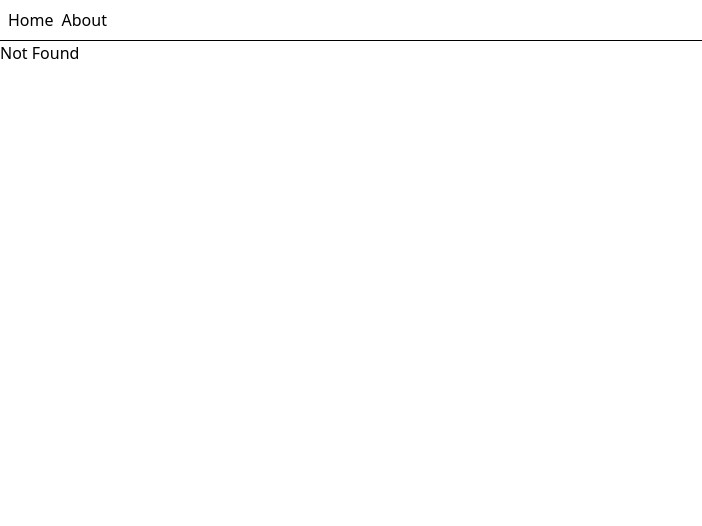
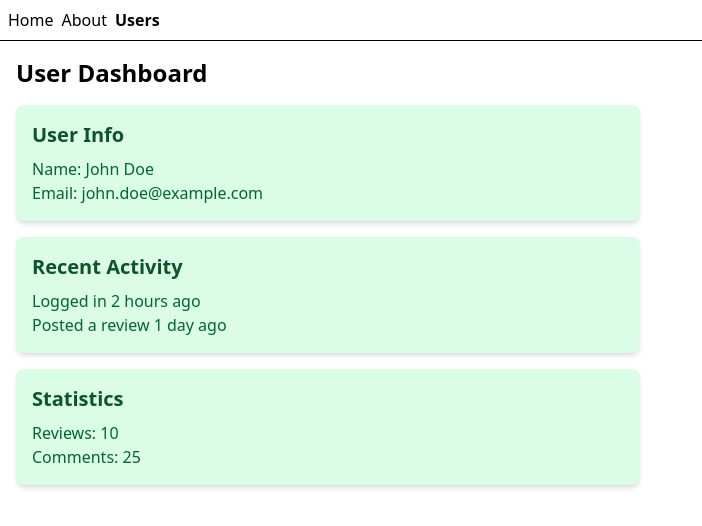
Before and after one commit to arvinsim/game-reviews-web-client, a React (Vite) app: page /users in a window 1280 px wide. Before the commit this address had no page. Shown: the top 526 px of the page, without its empty margins (0-702 px from the left). Built offline with nearby package versions, Linux system fonts and the light colour scheme.

Commit message:
Initial users page

```diff
--- a/src/routeTree.gen.ts
+++ b/src/routeTree.gen.ts
@@ -10,85 +10,104 @@
 
 // Import Routes
 
-import { Route as rootRoute } from "./routes/__root";
-import { Route as AboutImport } from "./routes/about";
-import { Route as IndexImport } from "./routes/index";
+import { Route as rootRoute } from './routes/__root'
+import { Route as UsersImport } from './routes/users'
+import { Route as AboutImport } from './routes/about'
+import { Route as IndexImport } from './routes/index'
 
 // Create/Update Routes
 
+const UsersRoute = UsersImport.update({
+  id: '/users',
+  path: '/users',
+  getParentRoute: () => rootRoute,
+} as any)
+
 const AboutRoute = AboutImport.update({
-	id: "/about",
-	path: "/about",
+  id: '/about',
+  path: '/about',
   getParentRoute: () => rootRoute,
-} as any);
+} as any)
 
 const IndexRoute = IndexImport.update({
-	id: "/",
-	path: "/",
+  id: '/',
+  path: '/',
   getParentRoute: () => rootRoute,
-} as any);
+} as any)
 
 // Populate the FileRoutesByPath interface
 
-declare module "@tanstack/react-router" {
+declare module '@tanstack/react-router' {
   interface FileRoutesByPath {
-		"/": {
-			id: "/";
-			path: "/";
-			fullPath: "/";
-			preLoaderRoute: typeof IndexImport;
-			parentRoute: typeof rootRoute;
-		};
-		"/about": {
-			id: "/about";
-			path: "/about";
-			fullPath: "/about";
-			preLoaderRoute: typeof AboutImport;
-			parentRoute: typeof rootRoute;
-		};
+    '/': {
+      id: '/'
+      path: '/'
+      fullPath: '/'
+      preLoaderRoute: typeof IndexImport
+      parentRoute: typeof rootRoute
+    }
+    '/about': {
+      id: '/about'
+      path: '/about'
+      fullPath: '/about'
+      preLoaderRoute: typeof AboutImport
+      parentRoute: typeof rootRoute
+    }
+    '/users': {
+      id: '/users'
+      path: '/users'
+      fullPath: '/users'
+      preLoaderRoute: typeof UsersImport
+      parentRoute: typeof rootRoute
+    }
   }
 }
 
 // Create and export the route tree
 
 export interface FileRoutesByFullPath {
-	"/": typeof IndexRoute;
-	"/about": typeof AboutRoute;
+  '/': typeof IndexRoute
+  '/about': typeof AboutRoute
+  '/users': typeof UsersRoute
 }
 
 export interface FileRoutesByTo {
-	"/": typeof IndexRoute;
-	"/about": typeof AboutRoute;
+  '/': typeof IndexRoute
+  '/about': typeof AboutRoute
+  '/users': typeof UsersRoute
 }
 
 export interface FileRoutesById {
-	__root__: typeof rootRoute;
-	"/": typeof IndexRoute;
-	"/about": typeof AboutRoute;
+  __root__: typeof rootRoute
+  '/': typeof IndexRoute
+  '/about': typeof AboutRoute
+  '/users': typeof UsersRoute
 }
 
 export interface FileRouteTypes {
-	fileRoutesByFullPath: FileRoutesByFullPath;
-	fullPaths: "/" | "/about";
-	fileRoutesByTo: FileRoutesByTo;
-	to: "/" | "/about";
-	id: "__root__" | "/" | "/about";
-	fileRoutesById: FileRoutesById;
+  fileRoutesByFullPath: FileRoutesByFullPath
+  fullPaths: '/' | '/about' | '/users'
+  fileRoutesByTo: FileRoutesByTo
+  to: '/' | '/about' | '/users'
+  id: '__root__' | '/' | '/about' | '/users'
+  fileRoutesById: FileRoutesById
 }
 
 export interface RootRouteChildren {
-	IndexRoute: typeof IndexRoute;
-	AboutRoute: typeof AboutRoute;
+  IndexRoute: typeof IndexRoute
+  AboutRoute: typeof AboutRoute
+  UsersRoute: typeof UsersRoute
 }
 
 const rootRouteChildren: RootRouteChildren = {
   IndexRoute: IndexRoute,
   AboutRoute: AboutRoute,
-};
+  UsersRoute: UsersRoute,
+}
 
 export const routeTree = rootRoute
   ._addFileChildren(rootRouteChildren)
-	._addFileTypes<FileRouteTypes>();
+  ._addFileTypes<FileRouteTypes>()
 
 /* ROUTE_MANIFEST_START
 {
@@ -97,7 +116,8 @@ export const routeTree = rootRoute
       "filePath": "__root.tsx",
       "children": [
         "/",
-        "/about"
+        "/about",
+        "/users"
       ]
     },
     "/": {
@@ -105,6 +125,9 @@ export const routeTree = rootRoute
     },
     "/about": {
       "filePath": "about.tsx"
+    },
+    "/users": {
+      "filePath": "users.tsx"
     }
   }
 }
--- a/src/routes/__root.tsx
+++ b/src/routes/__root.tsx
@@ -11,6 +11,9 @@ export const Route = createRootRoute({
 				<Link to="/about" className="[&.active]:font-bold">
 					About
 				</Link>
+				<Link to="/users" className="[&.active]:font-bold">
+					Users
+				</Link>
 			</div>
 			<hr />
 			<Outlet />
--- /dev/null
+++ b/src/routes/users.tsx
@@ -0,0 +1,38 @@
+import { createFileRoute } from "@tanstack/react-router";
+
+export const Route = createFileRoute("/users")({
+	component: Users,
+});
+
+function Users() {
+	return (
+		<div className="p-4">
+			<h1 className="text-2xl font-bold mb-4">User Dashboard</h1>
+			<div className="flex flex-col gap-4 w-1/2">
+				<div className="bg-green-100 p-4 rounded-lg shadow-md">
+					<h2 className="text-xl font-semibold mb-2 text-green-900">
+						User Info
+					</h2>
+					<p className="text-green-800">Name: John Doe</p>
+					<p className="text-green-800">Email: john.doe@example.com</p>
+				</div>
+				<div className="bg-green-100 p-4 rounded-lg shadow-md">
+					<h2 className="text-xl font-semibold mb-2 text-green-900">
+						Recent Activity
+					</h2>
+					<ul className="text-green-800">
+						<li>Logged in 2 hours ago</li>
+						<li>Posted a review 1 day ago</li>
+					</ul>
+				</div>
+				<div className="bg-green-100 p-4 rounded-lg shadow-md">
+					<h2 className="text-xl font-semibold mb-2 text-green-900">
+						Statistics
+					</h2>
+					<p className="text-green-800">Reviews: 10</p>
+					<p className="text-green-800">Comments: 25</p>
+				</div>
+			</div>
+		</div>
+	);
+}
```
Lines whose indentation alone changed are shown as unchanged.
